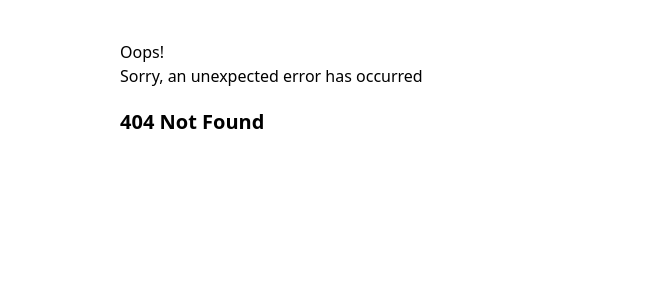
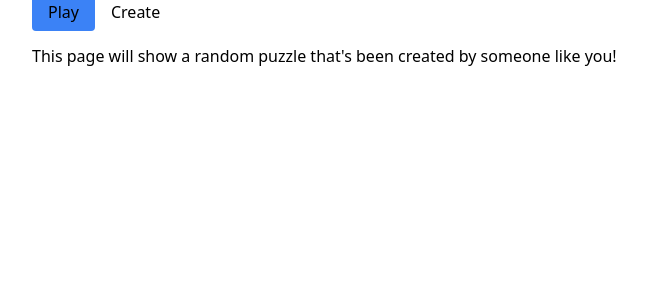
Before and after one commit to craigostrin/diy-connections-game, a React (Vite) app: page /play in a window 1280 px wide. Before the commit this address had no page. Shown: the top 300 px of the page, without its empty margins (8-655 px from the left). Built offline with nearby package versions, Linux system fonts and the light colour scheme.

Commit message:
fix(routing): /play is landing page
'/' redirects to '/play'
So that the NavLinks play nice with both '/play' and '/play/:id'

```diff
--- a/src/layouts/root-layout.tsx
+++ b/src/layouts/root-layout.tsx
@@ -9,8 +9,7 @@ function RootLayout() {
     <div className="ml-10">
       <nav className="mb-5">
         <NavLink
-          to={"/"}
-          end
+          to={"/play"}
           className={({ isActive, isPending }) =>
             isActive ? activeStyle : isPending ? pendingStyle : navStyle
           }
--- a/src/routes/play.tsx
+++ b/src/routes/play.tsx
@@ -1,9 +1,15 @@
-function Play() {
+type PlayProps = {
+  random?: boolean
+  id?: number
+}
+
+function Play({ random, id }: PlayProps) {
   return (
     <div>
       <p>
-        This page will show a random puzzle that's been created by someone like
-        you!
+        {random
+          ? "This page will show a random puzzle that's been created by someone like you!"
+          : `This page will show puzzle id ${id}!`}
       </p>
     </div>
   )
```
Also changed, not shown: src/main.tsx (+10 -2 lines).
